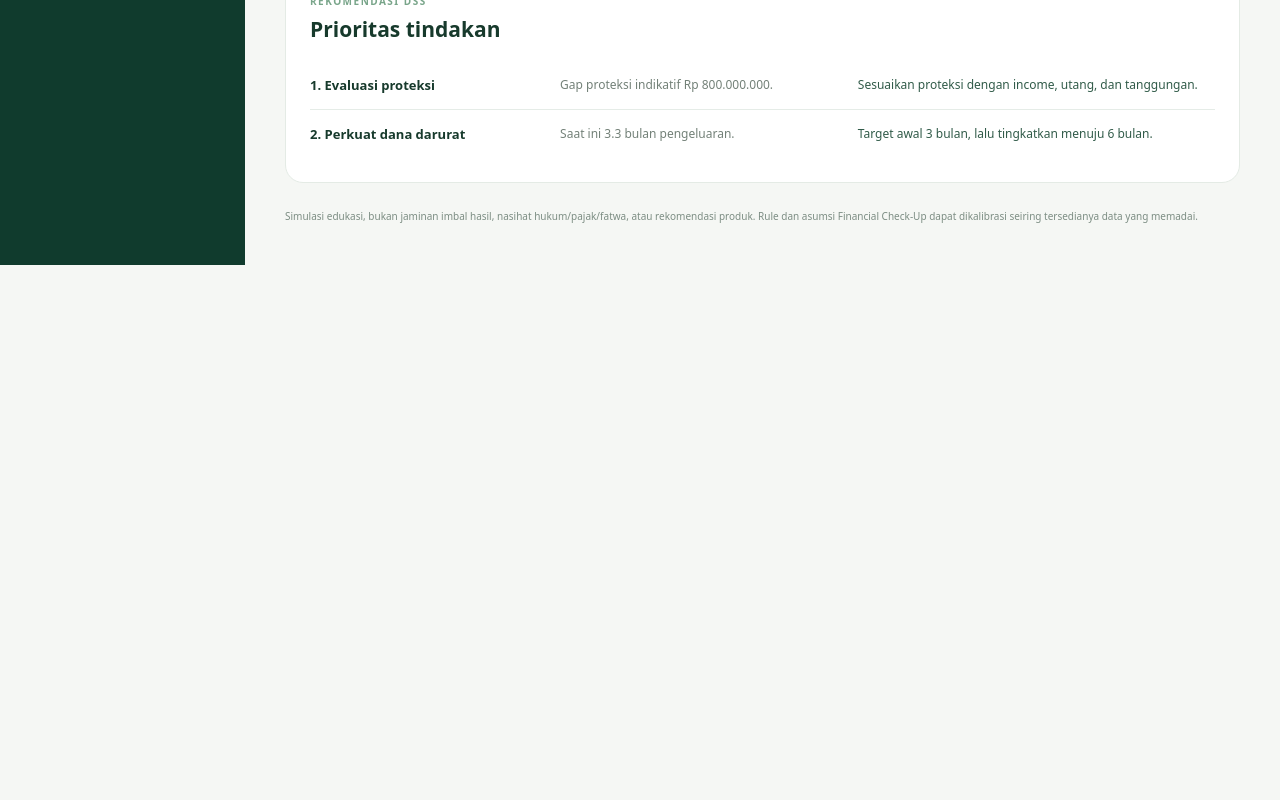
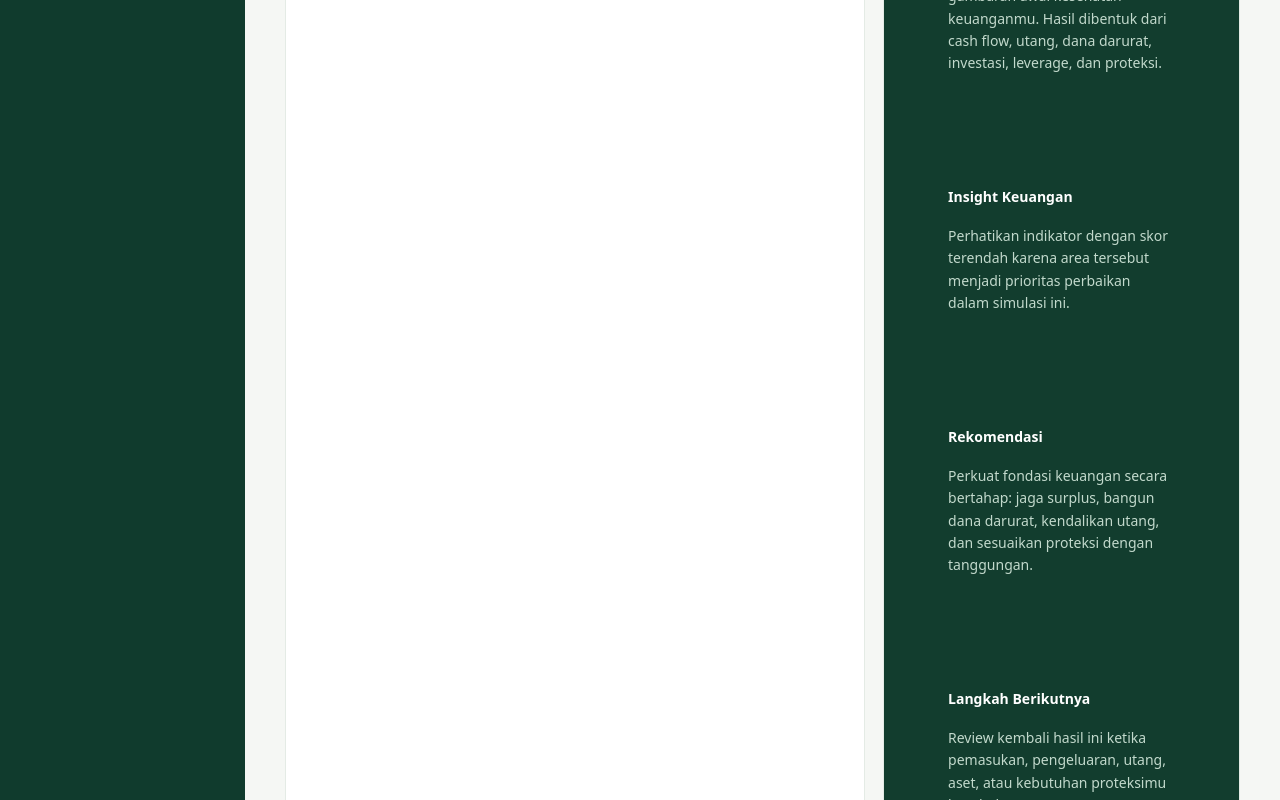
Before and after one commit to jasminework2023/Project-GRI-Financial-Calculator, a React (Vite) app in the folder app/: page / in a window 1280 px wide. Shown: the part 900-1700 px from the top of the page. Before the commit the page ends 1165 px from the top, so only its background shows below. Built offline with nearby package versions, Linux system fonts and the light colour scheme.

Commit message:
standardize professional report copy across all calculators

```diff
--- a/app/src/App.tsx
+++ b/app/src/App.tsx
@@ -14,6 +14,18 @@ const pageCopy:Record<string,{eyebrow:string;title:string;subtitle:string}>={
   zakat:{eyebrow:'ZAKAT & WAKAF',title:'Rencanakan zakat dan wakafmu',subtitle:'Gunakan simulasi ini sebagai gambaran awal dalam menyiapkan zakat dan wakaf.'},
   invest:{eyebrow:'INVESTASI',title:'Rencanakan pertumbuhan investasimu',subtitle:'Simulasikan potensi nilai investasi dari setoran berkala dan asumsi imbal hasil.'},
   insurance:{eyebrow:'KEBUTUHAN ASURANSI',title:'Hitung kebutuhan proteksimu',subtitle:'Perkirakan kebutuhan uang pertanggungan berdasarkan kebutuhan keluarga, kewajiban, dan aset yang tersedia.'}
+};
+const reportCopy:Record<string,{summary:string;insight:string;recommendation:string;next:string}>={
+  check:{summary:'Gunakan skor ini sebagai gambaran awal kesehatan keuanganmu. Hasil dibentuk dari cash flow, utang, dana darurat, investasi, leverage, dan proteksi.',insight:'Perhatikan indikator dengan skor terendah karena area tersebut menjadi prioritas perbaikan dalam simulasi ini.',recommendation:'Perkuat fondasi keuangan secara bertahap: jaga surplus, bangun dana darurat, kendalikan utang, dan sesuaikan proteksi dengan tanggungan.',next:'Review kembali hasil ini ketika pemasukan, pengeluaran, utang, aset, atau kebutuhan proteksimu berubah.'},
+  kpr:{summary:'Simulasi ini memperkirakan cicilan bulanan berdasarkan harga rumah, uang muka, tenor, dan asumsi imbal hasil yang kamu masukkan.',insight:'Bandingkan cicilan dengan cash flow bulananmu. Kemampuan membayar bukan hanya soal lolos simulasi, tetapi juga menjaga ruang untuk kebutuhan lain.',recommendation:'Pastikan uang muka, cicilan, biaya kepemilikan, dan dana darurat tetap sesuai dengan kemampuan cash flow.',next:'Gunakan hasil ini sebagai bahan awal sebelum membandingkan skenario harga rumah, DP, dan tenor.'},
+  edu:{summary:'Simulasi ini memperkirakan target dana pendidikan berdasarkan biaya saat ini, jangka waktu, inflasi, dan asumsi imbal hasil.',insight:'Semakin panjang waktu persiapan, semakin besar ruang untuk membangun dana secara bertahap.',recommendation:'Tentukan target pendidikan yang realistis, mulai menyiapkan dana secara berkala, dan review asumsi ketika kondisi berubah.',next:'Bandingkan beberapa skenario biaya, waktu, dan imbal hasil sebelum menentukan target kontribusi.'},
+  pension:{summary:'Simulasi ini memberikan gambaran sederhana mengenai kebutuhan dana pensiun berdasarkan pengeluaran, jangka waktu, inflasi, dan asumsi yang kamu masukkan.',insight:'Kebutuhan pensiun dipengaruhi oleh gaya hidup yang ingin dipertahankan dan berapa lama dana perlu menopang masa pensiun.',recommendation:'Mulai membangun dana pensiun sedini mungkin dan sesuaikan kontribusi secara berkala dengan perkembangan penghasilan.',next:'Review target ketika usia, penghasilan, gaya hidup, atau asumsi inflasi berubah.'},
+  inherit:{summary:'Simulasi ini memetakan aset dan kewajiban untuk memberikan gambaran awal mengenai aset bersih yang tersedia.',insight:'Aset bersih bukan hanya tentang jumlah aset, tetapi juga kewajiban yang masih melekat di dalamnya.',recommendation:'Rapikan pencatatan aset dan kewajiban, lalu lanjutkan dengan perencanaan warisan sesuai kebutuhan dan ketentuan yang berlaku.',next:'Untuk pembagian warisan, gunakan pendampingan profesional yang sesuai dengan hukum dan ketentuan yang relevan.'},
+  hajj:{summary:'Simulasi ini membantu memperkirakan target dana Haji atau Umrah dan kebutuhan setoran berdasarkan jangka waktu serta asumsi yang digunakan.',insight:'Target yang jelas membantu menentukan berapa dana yang perlu disiapkan secara berkala tanpa mengganggu kebutuhan utama.',recommendation:'Pisahkan dana tujuan ibadah dari kebutuhan rutin dan review target secara berkala mengikuti perubahan biaya.',next:'Bandingkan beberapa jangka waktu dan skenario setoran sebelum menetapkan target.'},
+  zakat:{summary:'Simulasi ini memberikan estimasi awal zakat maal dari nilai harta yang kamu masukkan.',insight:'Perhitungan zakat dapat bergantung pada jenis harta, nisab, haul, dan ketentuan yang kamu ikuti.',recommendation:'Gunakan hasil ini sebagai simulasi awal dan pastikan perhitungan akhir disesuaikan dengan kondisi harta serta ketentuan yang relevan.',next:'Untuk kepastian perhitungan, konfirmasikan kepada lembaga atau ahli zakat yang kompeten.'},
+  invest:{summary:'Simulasi ini memperkirakan nilai investasi di masa depan berdasarkan setoran berkala, jangka waktu, dan asumsi imbal hasil.',insight:'Hasil akhir sangat dipengaruhi oleh konsistensi setoran, waktu, dan asumsi imbal hasil yang digunakan.',recommendation:'Fokus pada tujuan, jangka waktu, kemampuan cash flow, dan tingkat risiko sebelum menentukan strategi investasi.',next:'Bandingkan skenario kontribusi dan jangka waktu untuk melihat dampaknya terhadap target.'},
+  insurance:{summary:'Simulasi ini memberikan estimasi kebutuhan proteksi berdasarkan pengeluaran, kewajiban, aset likuid, dan jangka waktu dukungan yang kamu masukkan.',insight:'Kebutuhan proteksi sebaiknya dilihat dari dampak finansial yang perlu ditutup jika risiko terjadi, bukan hanya dari premi.',recommendation:'Evaluasi kebutuhan uang pertanggungan terhadap penghasilan, tanggungan, kewajiban, dan aset yang sudah tersedia.',next:'Gunakan hasil ini sebagai titik awal untuk membahas struktur proteksi yang sesuai dengan kondisi keuanganmu.'},
+  budget:{summary:'Laporan ini menyusun pemasukan tahunan ke dalam pos prioritas agar pengeluaran dan alokasi dana lebih terarah.',insight:'Anggaran yang baik membantu memastikan kebutuhan saat ini, perlindungan, dan tujuan masa depan mendapatkan porsi yang seimbang.',recommendation:'Review setiap pos secara berkala dan sesuaikan alokasi ketika pemasukan atau kebutuhan berubah.',next:'Gunakan laporan ini sebagai acuan awal untuk mengevaluasi kebiasaan pengelolaan keuanganmu.'}
 };
 
 type BudgetStep={key:'name'|'age'|'fixed'|'variable'|'gold';label:string;hint:string};
@@ -129,7 +141,17 @@ export default function App(){
         <article><h2>{items.find(x=>x[0]===id)?.[1]}</h2><p>{items.find(x=>x[0]===id)?.[2]}</p><div className="fields">
           {id==='check'?<>{field('Penghasilan bulanan',income,N)}{field('Pengeluaran bulanan',expense,E)}{field('Cicilan / utang bulanan',debtPayment,DP)}{field('Dana darurat',emergency,EF)}{field('Investasi',investments,IV)}{field('Total aset',assets,A)}{field('Total utang',debt,B)}{field('Proteksi / uang pertanggungan',protection,PR)}{field('Jumlah tanggungan',dependents,DE)}</>:id==='kpr'?<>{field('Harga rumah (Rp)',price,P)}{field('DP (Rp)',dp,D)}{field('Tenor (tahun)',years,Y)}{field('Asumsi imbal hasil %',rate,R)}</>:id==='invest'?<>{field('Setoran bulanan',monthly,M)}{field('Jangka waktu (tahun)',years,Y)}{field('Asumsi imbal hasil %',rate,R)}</>:id==='inherit'?<>{field('Aset likuid',liquid,L)}{field('Aset lain',price,P)}{field('Kewajiban',debt,B)}</>:id==='zakat'?field('Harta simulasi zakat',liquid,L):id==='insurance'?<>{field('Pengeluaran bulanan',expense,E)}{field('Tahun dukungan',years,Y)}{field('Kewajiban',debt,B)}{field('Aset likuid',liquid,L)}</>:<>{field('Biaya / target saat ini',target,T)}{field('Jangka waktu (tahun)',years,Y)}{field('Inflasi %',infl,I)}{field('Asumsi imbal hasil %',rate,R)}</>}
         </div>{id==='check'&&<div className="dss-note"><strong>Decision Support System</strong><span>Rule-based untuk versi awal. Threshold dibuat eksplisit agar bisa dikalibrasi ketika data pengguna sudah tersedia.</span></div>}</article>
-        <article className="result"><small>HASIL SIMULASI</small><h3>{title}</h3><strong>{value}</strong><p>{sub}</p>{id==='check'&&<div className="metric-list">{checkup.metrics.map(m=><div className="metric" key={m.key}><div><b>{m.label}</b><span>{m.value.toFixed(1)}{m.unit}</span></div><em className={m.status}>{statusLabel(m.status)}</em></div>)}</div>}<button onClick={()=>window.print()}>Unduh PDF</button></article>
+        <article className="result">
+          <small>HASIL SIMULASI</small><h3>{title}</h3><strong>{value}</strong><p>{sub}</p>
+          {id==='check'&&<div className="metric-list">{checkup.metrics.map(m=><div className="metric" key={m.key}><div><b>{m.label}</b><span>{m.value.toFixed(1)}{m.unit}</span></div><em className={m.status}>{statusLabel(m.status)}</em></div>)}</div>}
+          <div className="report-copy">
+            <section><h4>Ringkasan Hasil</h4><p>{reportCopy[id].summary}</p></section>
+            <section><h4>Insight Keuangan</h4><p>{reportCopy[id].insight}</p></section>
+            <section><h4>Rekomendasi</h4><p>{reportCopy[id].recommendation}</p></section>
+            <section><h4>Langkah Berikutnya</h4><p>{reportCopy[id].next}</p></section>
+          </div>
+          <div className="report-actions"><button className="primary" onClick={()=>window.print()}>Unduh PDF</button><a className="consult-button" href="https://www.wealthplanner.id/konsultasiasuransi" target="_blank" rel="noreferrer">Konsultasikan Kebutuhan Anda</a></div>
+        </article>
       </div>}
       {id==='check'&&<article className="recommendation"><small>REKOMENDASI DSS</small><h2>Prioritas tindakan</h2>{checkup.priorities.length?checkup.priorities.map((p,i)=><div className="priority" key={p.title}><strong>{i+1}. {p.title}</strong><span>{p.reason}</span><p>{p.action}</p></div>):<p>Fondasi keuanganmu sudah cukup baik. Pertahankan kebiasaan yang ada dan review secara berkala.</p>}</article>}
       <footer>Simulasi edukasi, bukan jaminan imbal hasil, nasihat hukum/pajak/fatwa, atau rekomendasi produk. Rule dan asumsi Financial Check-Up dapat dikalibrasi seiring tersedianya data yang memadai.</footer>
```
